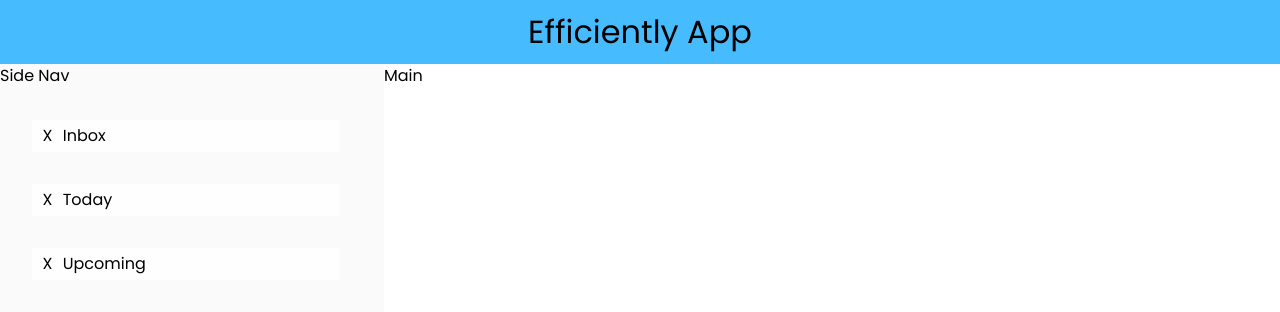
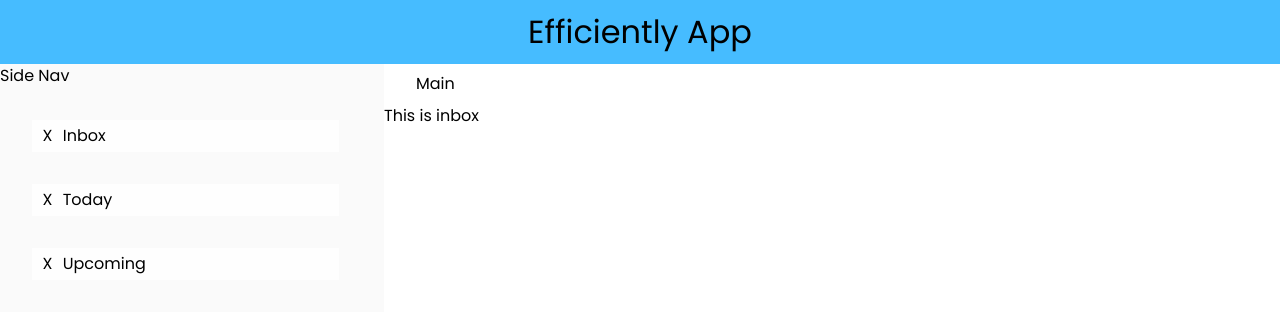
Before and after one commit to pythagoreaneng/efficiently-app-web, a React (Create React App) app: page / in a window 1280 px wide. Shown: the top 312 px of the page. Built offline with nearby package versions, Linux system fonts and the light colour scheme.

Commit message:
Add working side nav

```diff
--- /dev/null
+++ b/src/pages/inbox.js
@@ -0,0 +1,7 @@
+import React from "react";
+
+const inbox = () => {
+  return <>This is inbox</>;
+};
+
+export default inbox;
--- a/src/pages/index.js
+++ b/src/pages/index.js
@@ -1,8 +1,15 @@
 import { red } from "chalk";
-import React from "react";
+import React, { useState } from "react";
 import styled from "styled-components";
+import inbox from "./inbox";
+import today from "./today";
+import upcoming from "./upcoming";
 
 const Home = () => {
+  const [mainScreen, setMainScreen] = useState(inbox);
+  const handleScreen = (e) => {
+    setMainScreen(e);
+  };
   const Container = styled.div`
     height: 100vh;
     width: auto;
@@ -33,7 +40,7 @@ const Home = () => {
     width: 70%;
   `;
 
-  const SideSectionContainer = styled.div`
+  const SideSectionContainer = styled.button`
     height: 2rem;
     width: 80%;
     background-color: #fefefe;
@@ -54,6 +61,18 @@ const Home = () => {
     width: 90%;
   `;
 
+  const MainTitleContainer = styled.div`
+    height: 5%;
+    width: 100%;
+    display: flex;
+    align-items: center;
+    padding-left: 2rem;
+  `;
+
+  const MainBodyContainer = styled.div`
+    height: 95%;
+  `;
+
   return (
     <>
       <Container>
@@ -61,20 +80,23 @@ const Home = () => {
         <ScreenContainer>
           <SideScreenContainer>
             Side Nav
-            <SideSectionContainer>
+            <SideSectionContainer onClick={() => setMainScreen(inbox)}>
               <SectionIcon>X</SectionIcon>
               <SectionName>Inbox</SectionName>
             </SideSectionContainer>
-            <SideSectionContainer>
+            <SideSectionContainer onClick={() => setMainScreen(today)}>
               <SectionIcon>X</SectionIcon>
               <SectionName>Today</SectionName>
             </SideSectionContainer>
-            <SideSectionContainer>
+            <SideSectionContainer onClick={() => setMainScreen(upcoming)}>
               <SectionIcon>X</SectionIcon>
               <SectionName>Upcoming</SectionName>
             </SideSectionContainer>
           </SideScreenContainer>
-          <MainScreenContainer>Main</MainScreenContainer>
+          <MainScreenContainer>
+            <MainTitleContainer>Main</MainTitleContainer>
+            <MainBodyContainer>{mainScreen}</MainBodyContainer>
+          </MainScreenContainer>
         </ScreenContainer>
       </Container>
     </>
--- /dev/null
+++ b/src/pages/today.js
@@ -0,0 +1,7 @@
+import React from "react";
+
+const today = () => {
+  return <div>This is today</div>;
+};
+
+export default today;
--- /dev/null
+++ b/src/pages/upcoming.js
@@ -0,0 +1,7 @@
+import React from "react";
+
+const upcoming = () => {
+  return <div>This is upcoming</div>;
+};
+
+export default upcoming;
```
